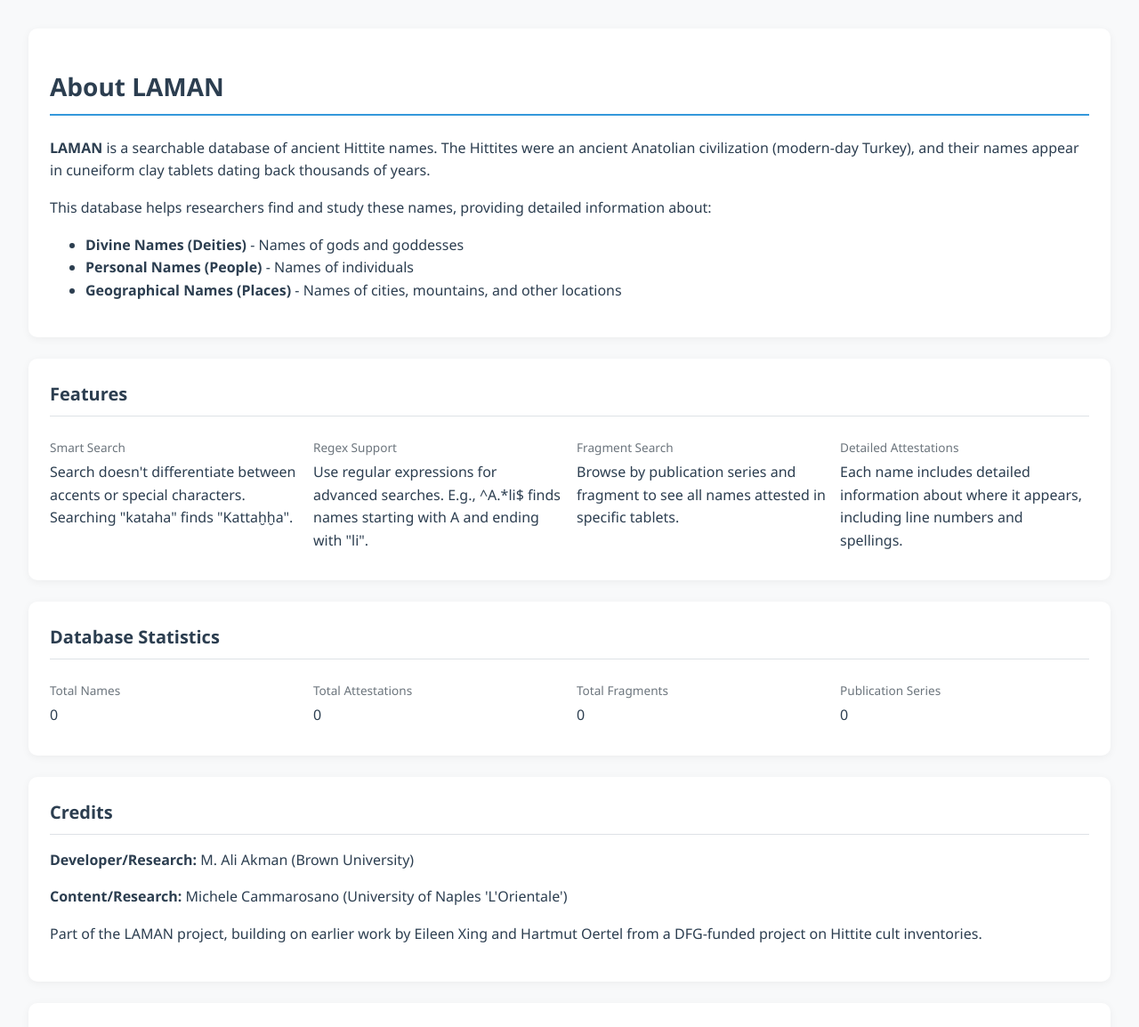
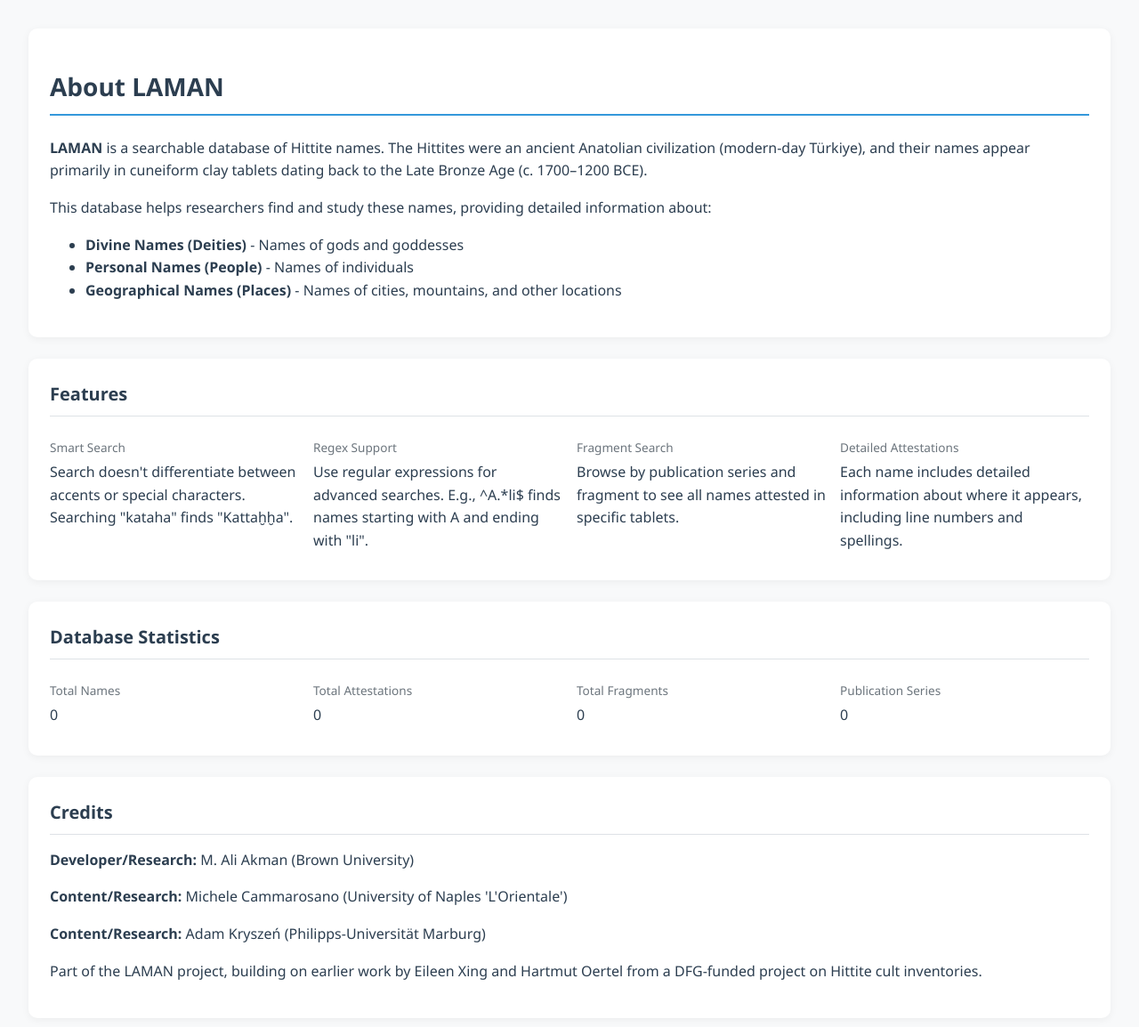
Before and after one commit to makman12/laman, a Django app: page /about/ in a window 1280 px wide. Shown: the part 155-1309 px from the top of the page at 89% size. Run offline with Django 5.2, Linux system fonts and the light colour scheme; data that the repository does not hold is empty.

Commit message:
Update about page text and credits, add date filter tooltip
- Update intro text with corrected geography and dating
- Add Adam Kryszeń (Philipps-Universität Marburg) to credits
- Add tooltip to date filter explaining it refers to fragment attestations

```diff
--- a/namefinder/templates/namefinder/about.html
+++ b/namefinder/templates/namefinder/about.html
@@ -9,8 +9,9 @@
 
     <p>
         <strong>LAMAN</strong>
-        is a searchable database of ancient Hittite names. The Hittites were an ancient Anatolian civilization
-        (modern-day Turkey), and their names appear in cuneiform clay tablets dating back thousands of years.
+        is a searchable database of Hittite names. The Hittites were an ancient Anatolian civilization
+        (modern-day Türkiye), and their names appear primarily in cuneiform clay tablets dating back to the
+        Late Bronze Age (c. 1700–1200 BCE).
     </p>
 
     <p>
@@ -96,6 +97,9 @@
         <strong>Content/Research:</strong> Michele Cammarosano (University of Naples 'L'Orientale')
     </p>
     <p>
+        <strong>Content/Research:</strong> Adam Kryszeń (Philipps-Universität Marburg)
+    </p>
+    <p>
         Part of the LAMAN project, building on earlier work by Eileen Xing and Hartmut Oertel
         from a DFG-funded project on Hittite cult inventories.
     </p>
--- a/namefinder/templates/namefinder/index.html
+++ b/namefinder/templates/namefinder/index.html
@@ -74,7 +74,7 @@
             {% endcomment %}
 
             <div class="filter-group">
-                <label for="date">Date (Based on CTH)</label>
+                <label for="date" title="Dates are based on the dating of fragment attestations, not the names themselves">Date (Based on CTH)</label>
                 <select id="date" name="date" class="filter-select">
                     <option value="">All Dates</option>
                     {% for d in date_choices %}
```
